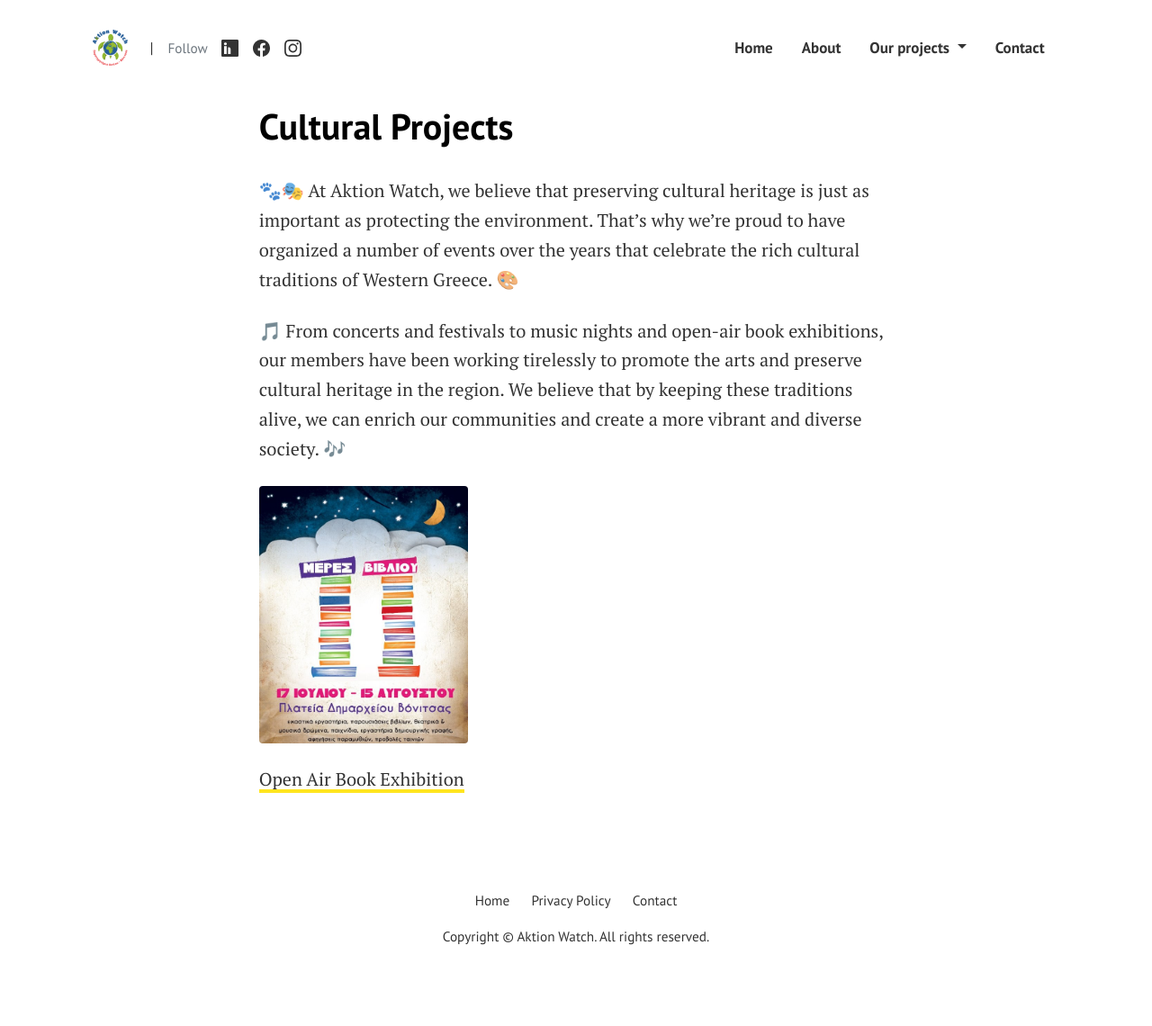
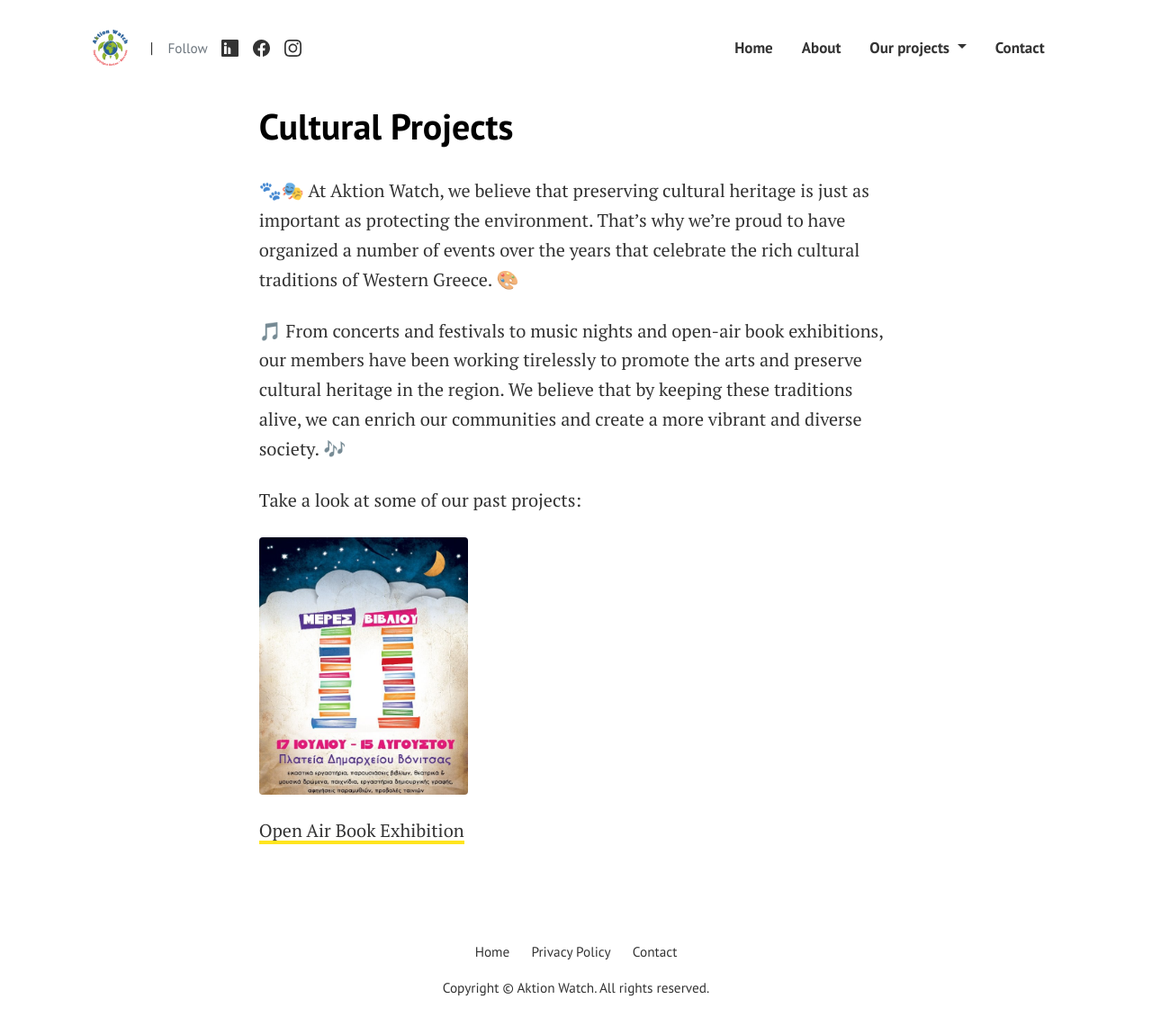
Before and after one commit to aktionwatch/aktionwatch.github.io, a Jekyll site: the page built from pages/program2.md, in a window 1280 px wide and 1140 px high. Shown: the whole window at 90% size. Built offline with Jekyll 4.4.1, drawn with Linux system fonts in a browser that asks for light colours.

Commit message:
text complement

```diff
--- a/pages/program2.md
+++ b/pages/program2.md
@@ -7,6 +7,8 @@ permalink: /program2/
 
 🎵 From concerts and festivals to music nights and open-air book exhibitions, our members have been working tirelessly to promote the arts and preserve cultural heritage in the region. We believe that by keeping these traditions alive, we can enrich our communities and create a more vibrant and diverse society. 🎶
 
+Take a look at some of our past projects:
+
 <a href="https://aktionwatch.github.io/openair">
   <img src="{{ site.baseurl }}/assets/images/openair.png" alt="Open Air Book Exhibition" style="width: 33%;" />
 </a>
```
Also changed, not shown: 2 other files.
